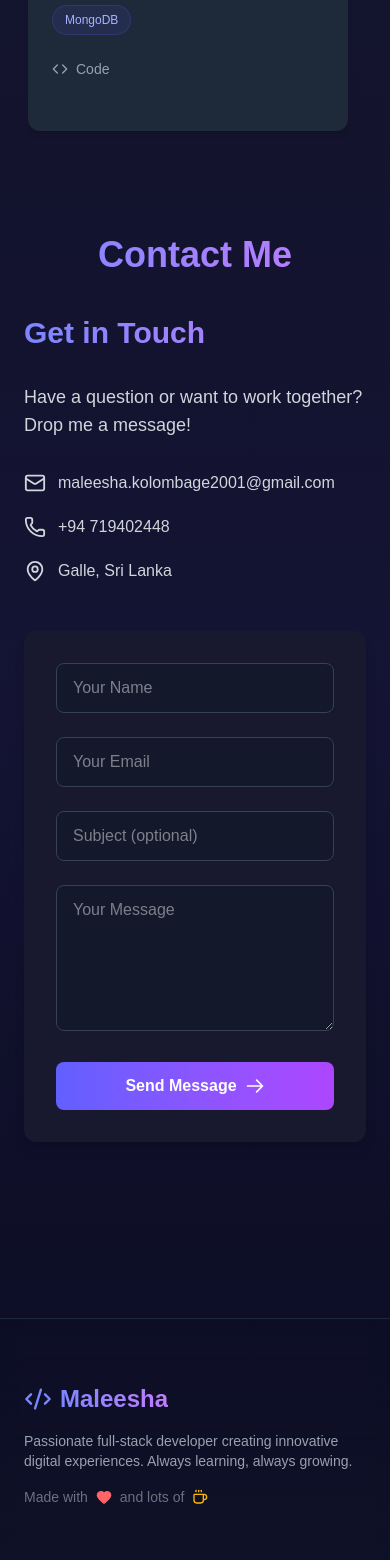
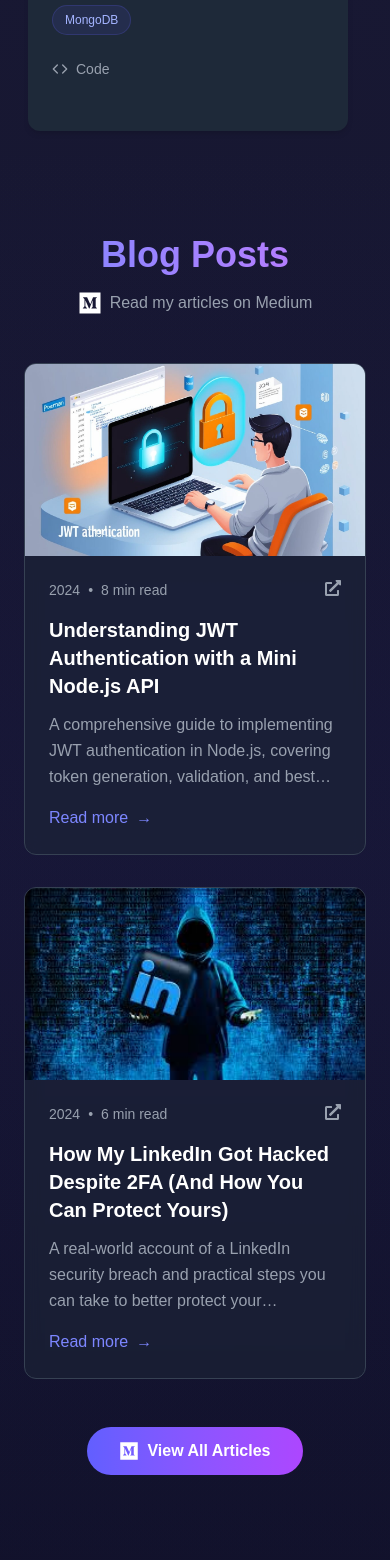
Before and after one commit to MNKolombage/My_Portfolio, a Next.js app: page / in a window 390 px wide. Shown: the part 4600-6160 px from the top of the page. Built offline with nearby package versions, Linux system fonts and the light colour scheme.

Commit message:
feat: Blog posts section added

```diff
--- a/src/app/page.tsx
+++ b/src/app/page.tsx
@@ -18,6 +18,9 @@
   ssr: false,
 });
 const Projects = dynamic(() => import("../components/Projects"), {
+  ssr: false,
+});
+const BlogPosts = dynamic(() => import("../components/BlogPosts"), {
   ssr: false,
 });
 const Contact = dynamic(() => import("../components/Contact"), { ssr: false });
@@ -44,6 +47,11 @@
         <Projects />
       </section>
 
+      {/* Blog Posts Section */}
+      <section id="blog" className="scroll-mt-20">
+        <BlogPosts />
+      </section>
+
       {/* Contact Section */}
       <section id="contact" className="scroll-mt-20">
         <Contact />
--- /dev/null
+++ b/src/components/BlogPosts.tsx
@@ -0,0 +1,137 @@
+"use client";
+
+import React from "react";
+import { motion } from "framer-motion";
+import { FaMedium, FaExternalLinkAlt } from "react-icons/fa";
+
+interface BlogPost {
+  title: string;
+  description: string;
+  link: string;
+  date: string;
+  readTime: string;
+  image: string;
+}
+
+export default function BlogPosts() {
+  const posts: BlogPost[] = [
+    {
+      title: "Understanding JWT Authentication with a Mini Node.js API",
+      description:
+        "A comprehensive guide to implementing JWT authentication in Node.js, covering token generation, validation, and best practices for secure API development.",
+      link: "https://medium.com/@0502mnkolombage/understanding-jwt-authentication-with-a-mini-node-js-api-7816f9aadb42",
+      date: "2024",
+      readTime: "8 min read",
+      image: "/jwt-auth-demo.jpg",
+    },
+    {
+      title:
+        "How My LinkedIn Got Hacked Despite 2FA (And How You Can Protect Yours)",
+      description:
+        "A real-world account of a LinkedIn security breach and practical steps you can take to better protect your professional accounts from similar attacks.",
+      link: "https://medium.com/@0502mnkolombage/how-my-linkedin-got-hacked-despite-2fa-and-how-you-can-protect-yours-0a9e292c5a06",
+      date: "2024",
+      readTime: "6 min read",
+      image: "/linkedin-hacked-accounts.jpg",
+    },
+  ];
+
+  return (
+    <section className="w-full py-24 bg-gradient-to-b from-transparent via-indigo-900/10 to-transparent">
+      <div className="max-w-[1440px] mx-auto px-6">
+        <motion.h3
+          initial={{ opacity: 0, y: 20 }}
+          whileInView={{ opacity: 1, y: 0 }}
+          transition={{ duration: 0.6 }}
+          viewport={{ once: true }}
+          className="text-4xl md:text-5xl font-bold mb-4 bg-gradient-to-r from-indigo-400 to-purple-400 bg-clip-text text-transparent text-center"
+        >
+          Blog Posts
+        </motion.h3>
+        <motion.p
+          initial={{ opacity: 0, y: 20 }}
+          whileInView={{ opacity: 1, y: 0 }}
+          transition={{ duration: 0.6, delay: 0.2 }}
+          viewport={{ once: true }}
+          className="text-center text-gray-400 mb-12 flex items-center justify-center gap-2"
+        >
+          <FaMedium size={24} className="text-white" />
+          Read my articles on Medium
+        </motion.p>
+
+        <div className="flex justify-center">
+          <div className="grid grid-cols-1 md:grid-cols-2 gap-8 max-w-4xl">
+            {posts.map((post, idx) => (
+              <motion.a
+                key={idx}
+                href={post.link}
+                target="_blank"
+                rel="noopener noreferrer"
+                initial={{ opacity: 0, y: 30 }}
+                whileInView={{ opacity: 1, y: 0 }}
+                transition={{ duration: 0.5, delay: idx * 0.2 }}
+                viewport={{ once: true }}
+                className="group bg-gray-800/50 backdrop-blur-sm rounded-xl overflow-hidden border border-gray-700 hover:border-indigo-500 transition-all duration-300 hover:shadow-lg hover:shadow-indigo-500/20 hover:-translate-y-2"
+              >
+                <div className="relative w-full h-48 overflow-hidden bg-gray-700">
+                  <img
+                    src={post.image}
+                    alt={post.title}
+                    className="w-full h-full object-cover group-hover:scale-110 transition-transform duration-300"
+                  />
+                </div>
+
+                <div className="p-6">
+                  <div className="flex items-start justify-between mb-4">
+                    <div className="flex items-center gap-2 text-sm text-gray-400">
+                      <span>{post.date}</span>
+                      <span>•</span>
+                      <span>{post.readTime}</span>
+                    </div>
+                    <FaExternalLinkAlt
+                      size={16}
+                      className="text-gray-400 group-hover:text-indigo-400 transition-colors"
+                    />
+                  </div>
+
+                  <h4 className="text-xl font-bold mb-3 text-white group-hover:text-indigo-400 transition-colors">
+                    {post.title}
+                  </h4>
+
+                  <p className="text-gray-400 leading-relaxed line-clamp-3">
+                    {post.description}
+                  </p>
+
+                  <div className="mt-4 flex items-center gap-2 text-indigo-400 font-medium">
+                    Read more
+                    <span className="group-hover:translate-x-1 transition-transform">
+                      →
+                    </span>
+                  </div>
+                </div>
+              </motion.a>
+            ))}
+          </div>
+        </div>
+
+        <motion.div
+          initial={{ opacity: 0, y: 20 }}
+          whileInView={{ opacity: 1, y: 0 }}
+          transition={{ duration: 0.6, delay: 0.4 }}
+          viewport={{ once: true }}
+          className="text-center mt-12"
+        >
+          <a
+            href="https://medium.com/@0502mnkolombage"
+            target="_blank"
+            rel="noopener noreferrer"
+            className="inline-flex items-center gap-2 px-8 py-3 bg-gradient-to-r from-indigo-500 to-purple-500 rounded-full font-semibold hover:from-indigo-600 hover:to-purple-600 transition-all duration-300 hover:shadow-lg hover:shadow-indigo-500/50"
+          >
+            <FaMedium size={20} />
+            View All Articles
+          </a>
+        </motion.div>
+      </div>
+    </section>
+  );
+}
```
Also changed, not shown: public/jwt-auth-demo.jpg (added), public/linkedin-hacked-accounts.jpg (added).
